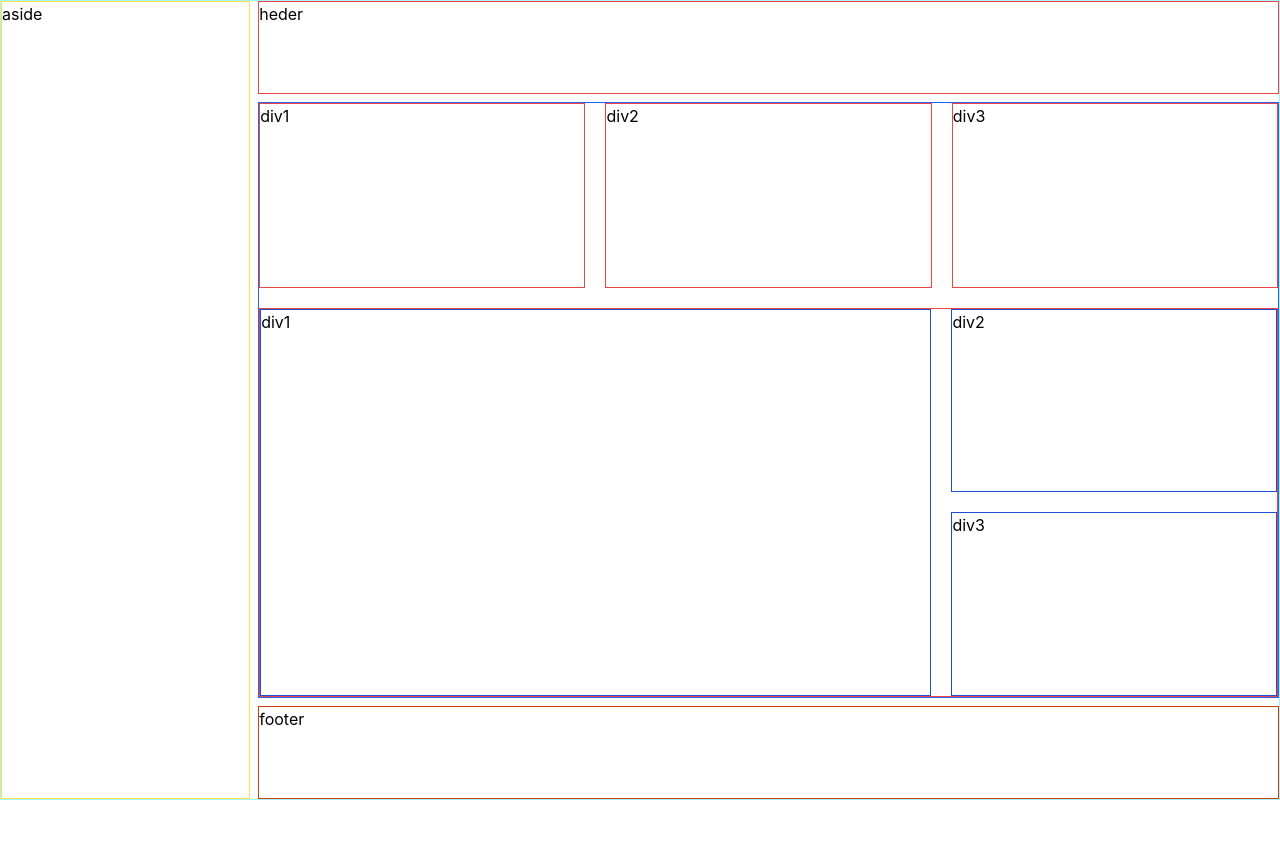
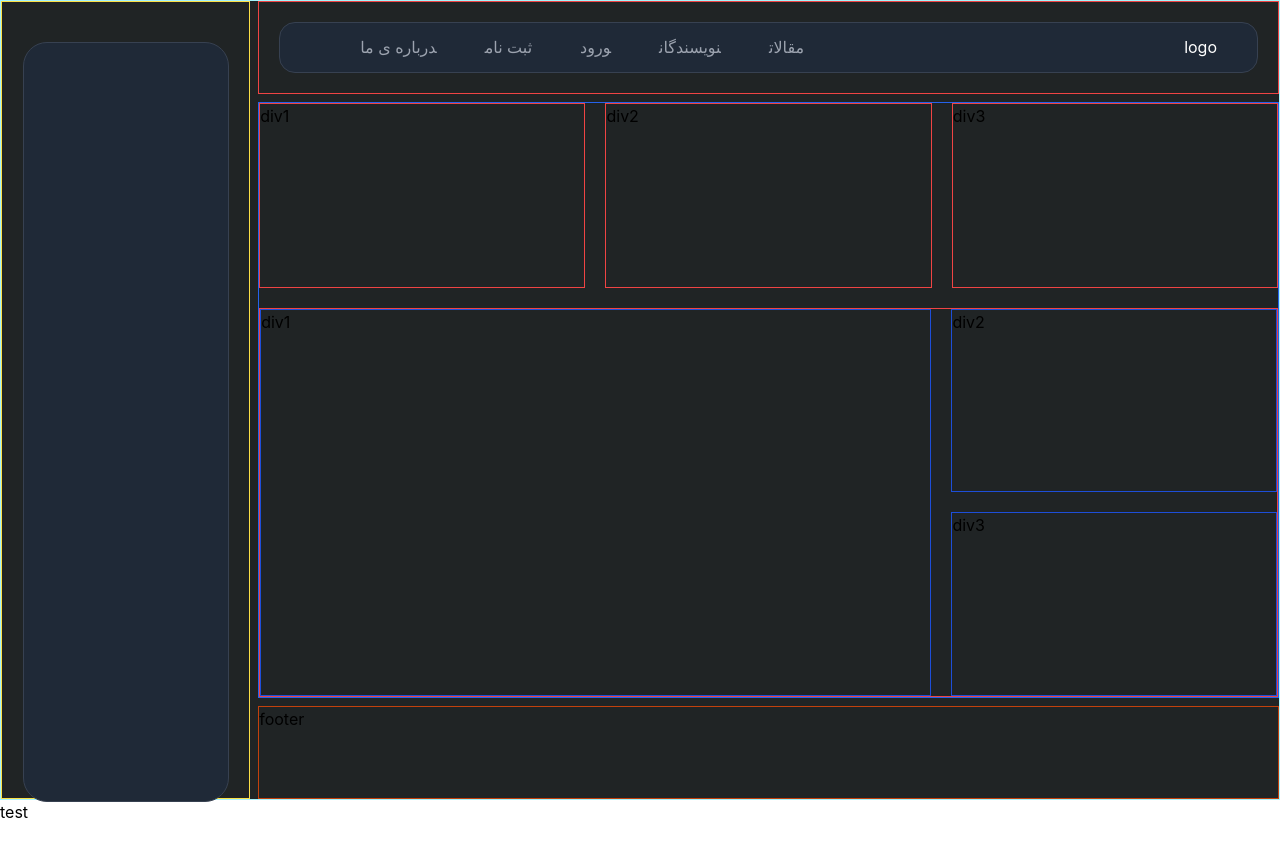
Before and after one commit to amiof/weblog-frontend, a React (Create React App) app: page / in a window 1280 px wide. Shown: the top 856 px of the page. Before the commit the page ends 800 px from the top, so only its background shows below. Built offline with nearby package versions, Linux system fonts and the light colour scheme.

Commit message:
add sidebar and navbar in home and add a black theme

```diff
--- /dev/null
+++ b/src/Constants/Constants.js
@@ -0,0 +1,3 @@
+const backgroundColor = "#202425";
+
+export { backgroundColor };
--- a/src/components/aside/Aside.js
+++ b/src/components/aside/Aside.js
@@ -0,0 +1,14 @@
+import React from "react";
+
+const Aside = () => {
+  return (
+    <div className="w-full h-screen flex justify-center  pt-10">
+      <div
+        className="w-5/6 h-full
+        bg-gray-800 rounded-3xl m-auto border border-gray-700"
+      ></div>
+    </div>
+  );
+};
+
+export default Aside;
--- a/src/components/home/Home.js
+++ b/src/components/home/Home.js
@@ -1,10 +1,22 @@
 import React from "react";
+import { backgroundColor } from "../../Constants/Constants";
+import Aside from "../aside/Aside";
+import Navbar from "../share/Navbar";
+import Test from "../test/Test";
 
 const Home = () => {
   return (
-    <div className="grid grid-cols-10 grid-rows-8  border border-cyan-200 gap-2">
-      <aside className="row-span-full col-span-2 border border-yellow-300 ">aside</aside>
-      <header className="border border-red-500 col-span-8 ">heder</header>
+    <>
+      <div
+        className="grid grid-cols-10 grid-rows-8  border border-cyan-200 gap-2 "
+        style={{ backgroundColor: backgroundColor }}
+      >
+        <aside className="row-span-full col-span-2 border border-yellow-300 ">
+          <Aside></Aside>
+        </aside>
+        <header className="border border-red-500 col-span-8 ">
+          <Navbar />
+        </header>
         <main className="border border-blue-600 col-span-8 row-span-6 grid grid-cols-3 gap-5 grid-rows-6">
           <div class="border border-red-500 row-span-2 ">div1</div>
           <div class="border border-red-500 row-span-2">div2</div>
@@ -17,6 +29,8 @@ const Home = () => {
         </main>
         <footer className="border border-orange-700 col-span-8">footer</footer>
       </div>
+      <Test></Test>
+    </>
   );
 };
 
--- a/src/components/login/signin.js
+++ b/src/components/login/signin.js
@@ -1,66 +1,89 @@
 import React from "react";
-import { useFormik } from "formik"
-import * as yup from "yup"
+import { useFormik } from "formik";
+import * as yup from "yup";
 import { Link } from "react-router-dom";
 import axios from "axios";
-import qs from "qs"
-
+import qs from "qs";
+import { backgroundColor } from "../../Constants/Constants";
 
 function SignIn() {
-  const loginHandler = async values => {
-    const addr = "http://localhost:4000/user/login"
-    const payload = { ...values }
+  const loginHandler = async (values) => {
+    const addr = "http://localhost:4000/user/login";
+    const payload = { ...values };
     try {
-      const response = await axios.post(addr, qs.stringify(payload))
-      console.log(response.data)
-
+      const response = await axios.post(addr, qs.stringify(payload));
+      console.log(response.data);
     } catch (error) {
-      console.log(error.response.data)
+      console.log(error.response.data);
     }
-  }
+  };
 
   const formik = useFormik({
     initialValues: {
       username: "",
-      password: ""
-
+      password: "",
     },
     onSubmit: loginHandler,
     validationSchema: yup.object({
-
       username: yup.string().min(4).max(10),
-      password: yup.string().min(4)
-    })
-
-  })
-
-
+      password: yup.string().min(4),
+    }),
+  });
 
   return (
-    <div className="flex justify-center items-center w-full h-full">
-
-      <form onSubmit={formik.handleSubmit} className="w-96 h-2/6 border-2 border-blue-50 bg-gray-200 relative rounded-2xl">
+    <div
+      className="flex justify-center items-center w-full h-full"
+      style={{ backgroundColor: backgroundColor }}
+    >
+      <form
+        onSubmit={formik.handleSubmit}
+        className="w-96 h-2/6 border-2 border-blue-50 bg-gray-800 border border-gray-700 relative rounded-2xl"
+      >
         <div className="mt-20">
-          <label htmlFor="username" className="m-5"> username :  </label>
-          <input type="text" name="username" {...formik.getFieldProps("username")} className="ml-6" />
+          <label htmlFor="username" className="m-5 text-white">
+            {" "}
+            username :{" "}
+          </label>
+          <input
+            type="text"
+            name="username"
+            {...formik.getFieldProps("username")}
+            className="ml-6"
+          />
           {formik.errors.username ? <div>{formik.errors.username}</div> : null}
-
         </div>
         <div className="mt-10">
-          <label htmlFor="password" className="m-5"> password :  </label>
-          <input id="password" type="password" name="password" {...formik.getFieldProps("password")} className="ml-6" />
+          <label htmlFor="password" className="m-5 text-white">
+            {" "}
+            password :{" "}
+          </label>
+          <input
+            id="password"
+            type="password"
+            name="password"
+            {...formik.getFieldProps("password")}
+            className="ml-6"
+          />
           {formik.errors.password ? <div>{formik.errors.password}</div> : null}
         </div>
         <div className="absolute bottom-3 flex justify-around w-full ">
-          <button type="submit" className="border-solid border-2 p-2 rounded-md hover:bg-blue-400"> submit  </button>
-          <button type="button" className="border-solid border-2 p-2 rounded-md hover:bg-green-500"><Link to="/login">login</Link></button>
+          <button
+            type="submit"
+            className="border-solid border-2 border-gray-700 p-2 rounded-md hover:bg-blue-400 text-white"
+          >
+            {" "}
+            submit{" "}
+          </button>
+          <button
+            type="button"
+            className="border-solid border-2 p-2 border-gray-700 rounded-md hover:bg-green-500 text-white"
+          >
+            <Link to="/login">login</Link>
+          </button>
         </div>
       </form>
     </div>
-  )
+  );
 }
 
-
-
-
-export default SignIn
+export default SignIn;
--- a/src/components/share/Navbar.js
+++ b/src/components/share/Navbar.js
@@ -0,0 +1,37 @@
+import React from "react";
+import { Link } from "react-router-dom";
+
+const Navbar = () => {
+  return (
+    <div className="w-full h-full p-5   ">
+      <div className="m-auto bg-gray-800 w-full h-full rounded-2xl border border-gray-700">
+        <div className="flex justify-between w-full h-full items-center">
+          <div className="ml-10 ">
+            <span className="text-gray-400 ml-8 hover:text-white hover:border-b-yellow-300 hover:border-b-2 p-2">
+              مقالات
+            </span>
+            <span className="text-gray-400 ml-8 hover:text-white hover:border-b-yellow-300 hover:border-b-2 p-2">
+              نویسندگان
+            </span>
+            <Link to="/signIn">
+              <span className="text-gray-400 ml-8 hover:text-white hover:border-b-yellow-300 hover:border-b-2 p-2">
+                ورود
+              </span>
+            </Link>
+            <span className="text-gray-400 ml-8 hover:text-white hover:border-b-yellow-300 hover:border-b-2 p-2">
+              ثبت نام
+            </span>
+            <span className="text-gray-400 ml-8  hover:text-white hover:border-b-yellow-300 hover:border-b-2 p-2">
+              درباره ی ما
+            </span>
+            <span></span>
+            <span></span>
+          </div>
+          <div className="mr-10 text-white">logo</div>
+        </div>
+      </div>
+    </div>
+  );
+};
+
+export default Navbar;
--- /dev/null
+++ b/src/components/test/Test.js
@@ -0,0 +1,7 @@
+import React from "react";
+
+const Test = () => {
+  return <div className="h-screen">test</div>;
+};
+
+export default Test;
--- a/src/test/test.js
+++ /dev/null
@@ -1,4 +0,0 @@
-import axios from "axios";
-
-axios.post("http://localhost:4000/user/signin", { username: "test1", password: "12546", email: "test23@test.com" })
-  .then(Response => console.log(Response))
```
Also changed, not shown: 1 other file (tests, documents, lock files or other folders). Lines whose indentation alone changed are shown as unchanged.
